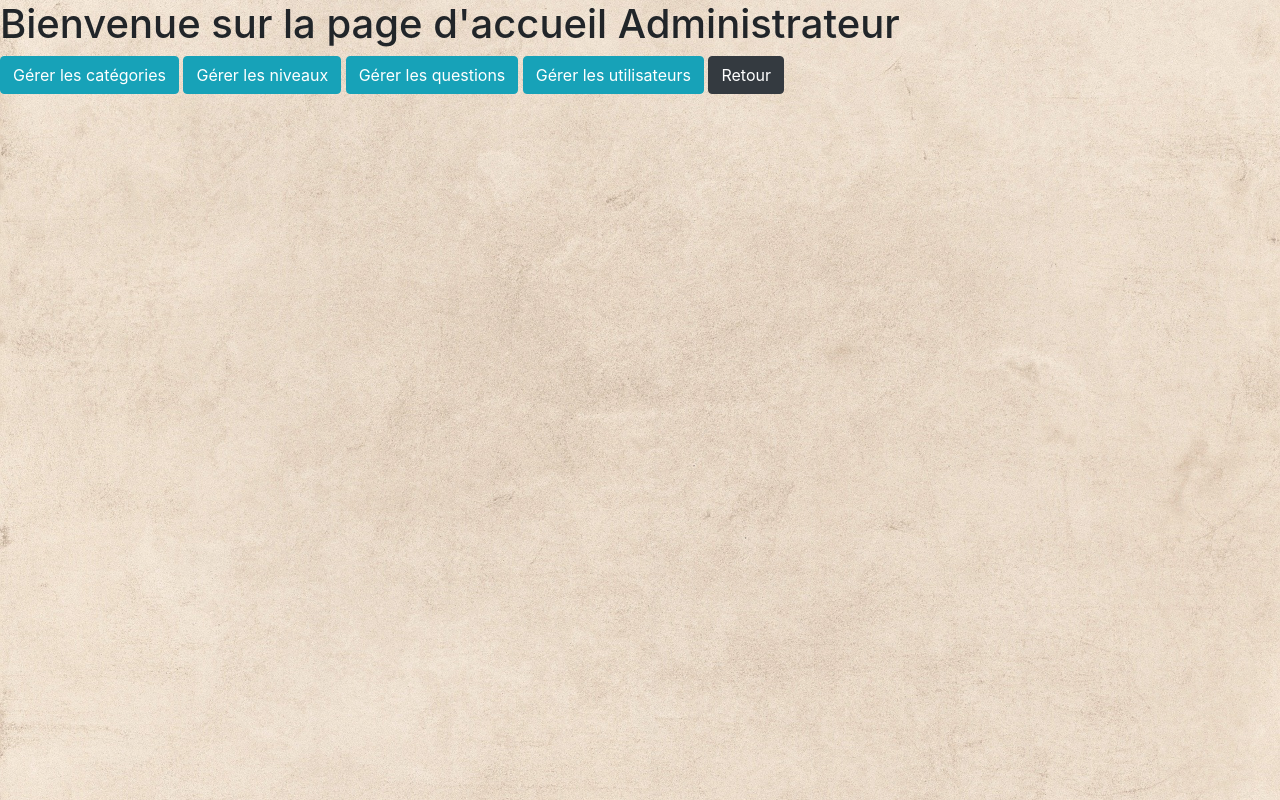
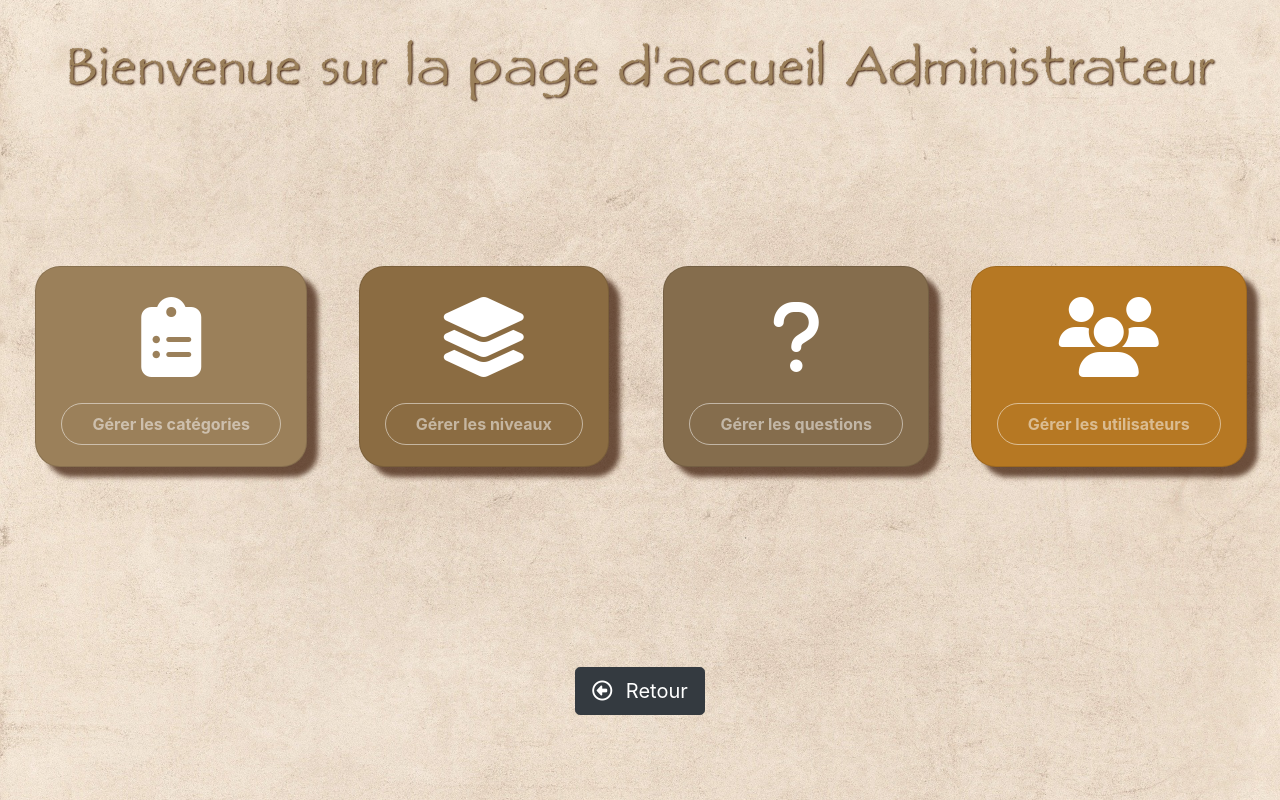
Before and after one commit to Eleriad/MyOnlineQuiz, a PHP site: page /admin in a window 1280 px wide. Run offline with PHP 8.4, Linux system fonts and the light colour scheme; some libraries are stand-ins or nearby versions.

Commit message:
CSS test on Admin Section's Main Page

```diff
--- a/app/components/css/style.css
+++ b/app/components/css/style.css
@@ -51,7 +51,7 @@ a:hover {
 
 .connectPage .accountBtn {
   padding: 10px 50px;
-  border: 1px solid red;
+  border: 1px solid;
   border-radius: 50px;
 }
 
@@ -218,4 +218,113 @@ a:hover {
   font-size: 1.1em;
   opacity: 1;
 }
+
+.adminContainer {
+  display: -webkit-box;
+  display: -ms-flexbox;
+  display: flex;
+  -webkit-box-orient: vertical;
+  -webkit-box-direction: normal;
+      -ms-flex-direction: column;
+          flex-direction: column;
+  -webkit-box-align: center;
+      -ms-flex-align: center;
+          align-items: center;
+  height: 100vh;
+}
+
+.adminContainer h1 {
+  margin-top: 30px;
+  margin-bottom: 30px;
+  color: #9b805a;
+  font-family: "TitleFont";
+  font-size: 4em;
+  text-shadow: 1px 1px 2px #41200d;
+}
+
+.adminContainer .row {
+  width: 100%;
+  height: 50vh;
+  display: -webkit-box;
+  display: -ms-flexbox;
+  display: flex;
+  -webkit-box-orient: horizontal;
+  -webkit-box-direction: normal;
+      -ms-flex-direction: row;
+          flex-direction: row;
+  -webkit-box-align: center;
+      -ms-flex-align: center;
+          align-items: center;
+  margin: 30px 0px 100px 0px;
+}
+
+.adminContainer .col-3 {
+  display: -webkit-box;
+  display: -ms-flexbox;
+  display: flex;
+  -webkit-box-pack: center;
+      -ms-flex-pack: center;
+          justify-content: center;
+}
+
+.adminContainer .col-3 .card {
+  border-top-left-radius: 25px;
+  border-bottom-left-radius: 25px;
+  border-top-right-radius: 25px;
+  border-bottom-right-radius: 25px;
+  padding: 10px 5px;
+  box-shadow: 11px 10px 5px 0px rgba(65, 32, 13, 0.75);
+  -webkit-box-shadow: 11px 10px 5px 0px rgba(65, 32, 13, 0.75);
+  -moz-box-shadow: 11px 10px 5px 0px rgba(65, 32, 13, 0.75);
+}
+
+.adminContainer .col-3 .card i {
+  margin-top: 20px;
+  display: -webkit-box;
+  display: -ms-flexbox;
+  display: flex;
+  -webkit-box-pack: center;
+      -ms-flex-pack: center;
+          justify-content: center;
+  color: white;
+}
+
+.adminContainer .col-3 .card .card-body {
+  margin-top: 15px;
+}
+
+.adminContainer .col-3 .card .adminBtn {
+  border-color: white;
+  background-color: transparent;
+  border-width: 3px;
+  color: white;
+  font-weight: bold;
+  -webkit-transition: all 0.3s ease;
+  transition: all 0.3s ease;
+  opacity: 0.5;
+  padding: 10px 30px;
+  border: 1px solid;
+  border-radius: 50px;
+}
+
+.adminContainer .col-3 .card .adminBtn:hover {
+  font-size: 1.1em;
+  opacity: 1;
+}
+
+.adminContainer .col-3 .categoryCard {
+  background-color: #9b805a;
+}
+
+.adminContainer .col-3 .levelCard {
+  background-color: #8b6c42;
+}
+
+.adminContainer .col-3 .questionCard {
+  background-color: #856d4d;
+}
+
+.adminContainer .col-3 .usersCard {
+  background-color: #b67823;
+}
 /*# sourceMappingURL=style.css.map */
--- a/app/components/css/style.scss
+++ b/app/components/css/style.scss
@@ -51,7 +51,7 @@ a:hover {
 
   .accountBtn {
     padding: 10px 50px;
-    border: 1px solid red;
+    border: 1px solid;
     border-radius: 50px;
   }
 }
@@ -180,3 +180,90 @@ a:hover {
     }
   }
 }
+
+// Administrator main page's design
+.adminContainer {
+  display: flex;
+  flex-direction: column;
+  align-items: center;
+  height: 100vh;
+
+  h1 {
+    margin-top: 30px;
+    margin-bottom: 30px;
+    color: $Col2Bg;
+    font-family: "TitleFont";
+    font-size: 4em;
+    text-shadow: 1px 1px 2px $Col1Bg;
+  }
+
+  .row {
+    width: 100%;
+    height: 50vh;
+    display: flex;
+    flex-direction: row;
+    align-items: center;
+    margin: 30px 0px 100px 0px;
+  }
+
+  .col-3 {
+    display: flex;
+    justify-content: center;
+
+    .card {
+      border-top-left-radius: 25px;
+      border-bottom-left-radius: 25px;
+      border-top-right-radius: 25px;
+      border-bottom-right-radius: 25px;
+      padding: 10px 5px;
+      box-shadow: 11px 10px 5px 0px rgba(65, 32, 13, 0.75);
+      -webkit-box-shadow: 11px 10px 5px 0px rgba(65, 32, 13, 0.75);
+      -moz-box-shadow: 11px 10px 5px 0px rgba(65, 32, 13, 0.75);
+
+      i {
+        margin-top: 20px;
+        display: flex;
+        justify-content: center;
+        color: white;
+      }
+
+      .card-body {
+        margin-top: 15px;
+      }
+
+      .adminBtn {
+        border-color: white;
+        background-color: transparent;
+        border-width: 3px;
+        color: white;
+        font-weight: bold;
+        transition: all 0.3s ease;
+        opacity: 0.5;
+        padding: 10px 30px;
+        border: 1px solid;
+        border-radius: 50px;
+
+        &:hover {
+          font-size: 1.1em;
+          opacity: 1;
+        }
+      }
+    }
+
+    .categoryCard {
+      background-color: $Col2Bg;
+    }
+
+    .levelCard {
+      background-color: #8b6c42;
+    }
+
+    .questionCard {
+      background-color: #856d4d;
+    }
+
+    .usersCard {
+      background-color: #b67823;
+    }
+  }
+}
--- a/app/views/admin/index.php
+++ b/app/views/admin/index.php
@@ -1,12 +1,45 @@
-<h1>Bienvenue sur la page d'accueil Administrateur</h1>
+<div class="container-fluid adminContainer">
 
+    <h1>Bienvenue sur la page d'accueil Administrateur</h1>
 
-<a href="/categorie/index" class="btn btn-info">Gérer les catégories</a>
+    <div class="row">
+        <div class="col-3">
+            <div class="card categoryCard">
+                <i class="fas fa-clipboard-list fa-5x"></i>
+                <div class="card-body">
+                    <a href="/categorie/index" class="adminBtn">Gérer les catégories</a>
+                </div>
+            </div>
+        </div>
 
-<a href="/niveau/index" class="btn btn-info">Gérer les niveaux</a>
+        <div class="col-3">
+            <div class="card levelCard">
+                <i class="fas fa-layer-group fa-5x"></i>
+                <div class="card-body">
+                    <a href="/niveau/index" class="adminBtn">Gérer les niveaux</a>
+                </div>
+            </div>
+        </div>
 
-<a href="/question/index" class="btn btn-info">Gérer les questions</a>
+        <div class="col-3">
+            <div class="card questionCard">
+                <i class="fas fa-question fa-5x"></i>
+                <div class="card-body">
+                    <a href="/question/index" class="adminBtn">Gérer les questions</a>
+                </div>
+            </div>
+        </div>
 
-<a href="/user/index" class="btn btn-info">Gérer les utilisateurs</a>
+        <div class="col-3">
+            <div class="card usersCard">
+                <i class="fas fa-users fa-5x"></i>
+                <div class="card-body">
+                    <a href="/user/index" class="adminBtn">Gérer les utilisateurs</a>
+                </div>
+            </div>
+        </div>
+    </div>
 
-<a href="/quiz/index" class="btn btn-dark">Retour</a>
+    <a href="/quiz/index" class="btn btn-dark btn-lg"><span><i class="far fa-arrow-alt-circle-left mr-2"></i></span>
+        Retour</a>
+</div>
```
Also changed, not shown: 1 other file.
